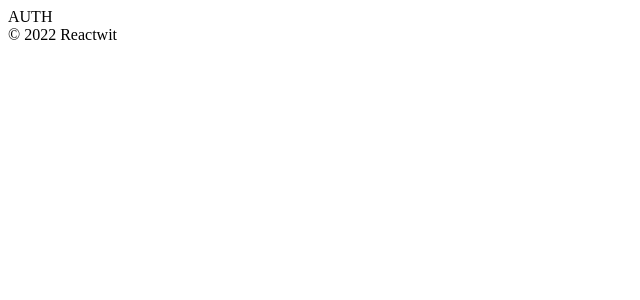
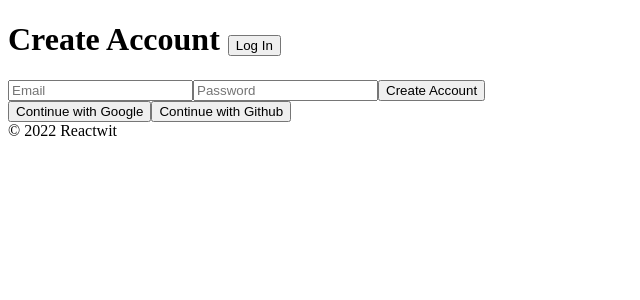
Before and after one commit to resistan/reactwit, a React (Create React App) app: page / in a window 1280 px wide. Shown: the top 300 px of the page, without its empty margins (0-640 px from the left). Built offline with nearby package versions, Linux system fonts and the light colour scheme; no server answers.

Commit message:
sign in & login

```diff
--- a/src/components/App.js
+++ b/src/components/App.js
@@ -1,12 +1,23 @@
-import {authService, fbase} from "fbase";
+import {authService} from "fbase";
 import AppRouter from "components/Router";
-import { useState } from "react";
+import { useState, useEffect } from "react";
 
 function App() {
-  const [isLoggedIn, setIsLoggedIn] = useState(authService.currentUser);
+  const [init, setInit] = useState(false);
+  const [isLoggedIn, setIsLoggedIn] = useState(false);
+  useEffect(() => {
+    authService.onAuthStateChanged(user => {
+      if(user) {
+        setIsLoggedIn(true);
+      } else {
+        setIsLoggedIn(false);
+      }
+      setInit(true);
+    });
+  }, []);
   return (
     <>
-      <AppRouter isLoggedIn={isLoggedIn} />
+      {init ?  <AppRouter isLoggedIn={isLoggedIn} /> : "Initializing..."}
       <footer>&copy; {new Date().getFullYear()} Reactwit</footer>
     </>
   )
--- a/src/routes/Auth.js
+++ b/src/routes/Auth.js
@@ -1,3 +1,64 @@
+import { useState } from "react";
+import { createUserWithEmailAndPassword, signInWithEmailAndPassword, signInWithPopup, GoogleAuthProvider, GithubAuthProvider } from "firebase/auth";
+import { authService, fbase } from "fbase";
+import { async } from "@firebase/util";
 
-const Auth = () => <span>AUTH</span>;
+const Auth = () => {
+	authService.languageCode = "ko";
+	const [email, setEmail] = useState('');
+	const [password, setPassword] = useState('');
+	const [newAccount, setNewAccount] = useState(true);
+	const [error,setError] = useState(null);
+	const onChange = (event) => {
+		const {target: {name, value}} = event;
+		if(name==="email"){
+			setEmail(value);
+		}
+		if(name==="password"){
+			setPassword(value);
+		}
+	}
+	const onSumbit = async (event) => {
+		event.preventDefault();
+		let data;
+		try {
+			if(newAccount){
+				// create account
+				data = await createUserWithEmailAndPassword(authService,email,password)
+			} else {
+				// log in
+				data = await signInWithEmailAndPassword(authService,email,password)
+			}
+			console.log(data)
+		} catch (error) {
+			setError(error.message)
+		}
+	}
+	const toggleAccount = () => setNewAccount(!newAccount);
+	const onSocialClick = async (event) => {
+		const {target: {name}} = event;
+		let provider;
+		if(name==="google"){
+			provider = new GoogleAuthProvider();
+		}
+		if(name==="github"){
+			provider = new GithubAuthProvider();
+		}
+		const data = await signInWithPopup(authService, provider);
+		console.log(data)
+	}
+	return (<div>
+		<h1>{newAccount ? "Create Account" : "Log In"} <button onClick={toggleAccount}>{newAccount ? "Log In" : "Create account"}</button></h1>
+		<form onSubmit={onSumbit}>
+			<p>{error ? error : ""}</p>
+			<input type="email" name="email" placeholder="Email" required value={email} onChange={onChange} />
+			<input type="password" name="password" placeholder="Password" required value={password} onChange={onChange} />
+			<input type="submit" value={newAccount ? "Create Account" : "Log in"} />
+		</form>
+		<div>
+			<button onClick={onSocialClick} name="google">Continue with Google</button>
+			<button onClick={onSocialClick} name="github">Continue with Github</button>
+		</div>
+	</div>)
+}
 export default Auth;
```
